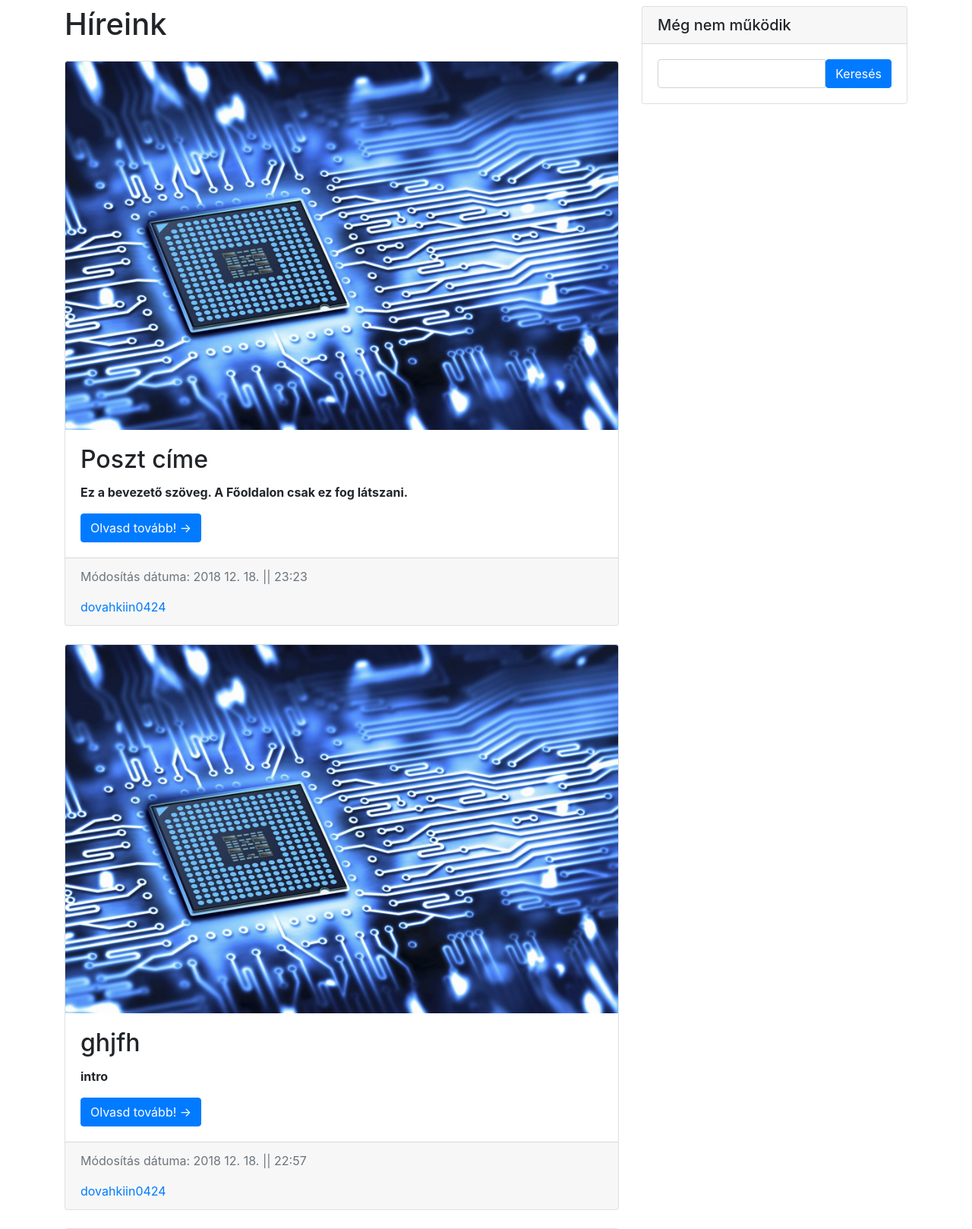
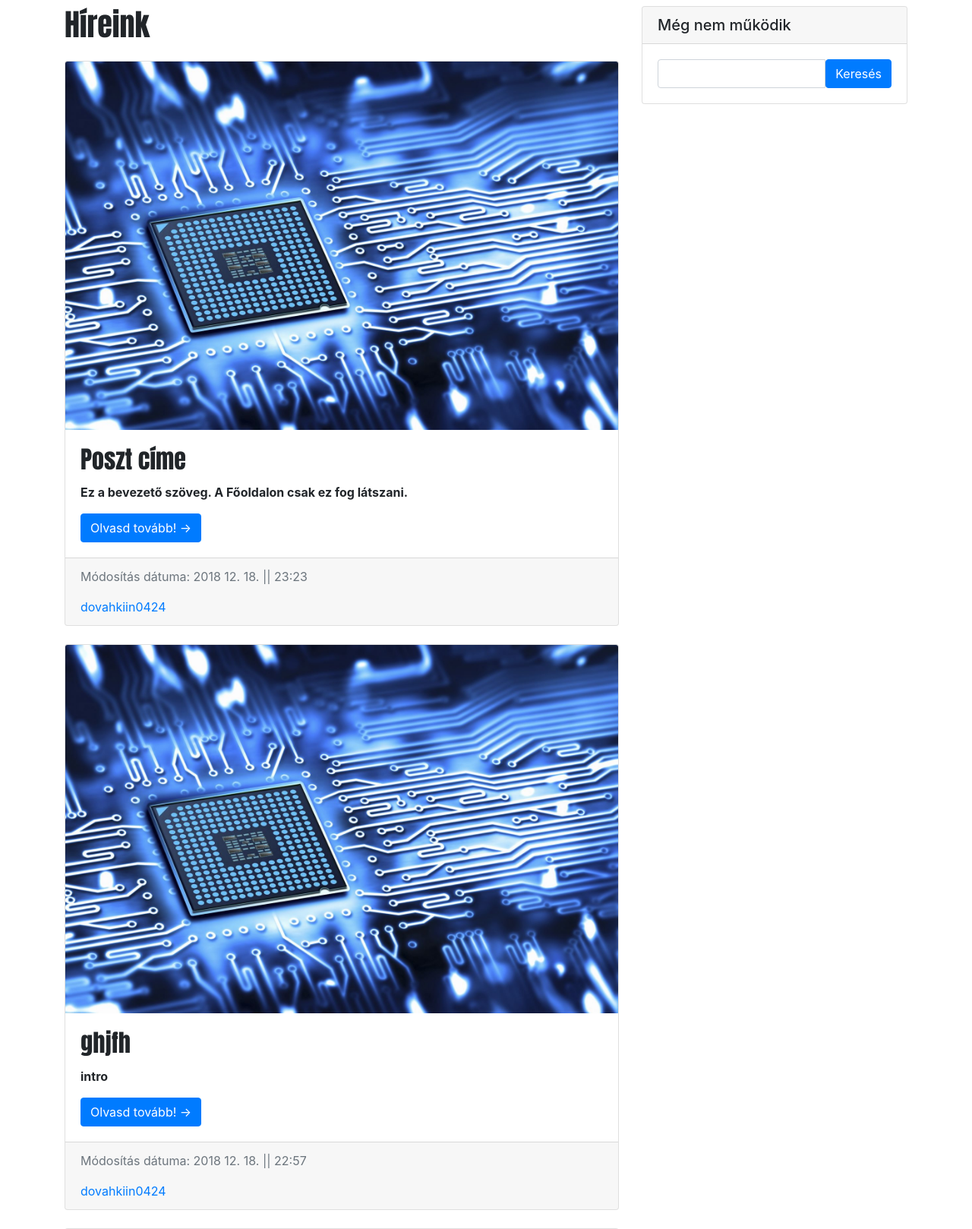
Before and after one commit to dovahkiin0424/hardverszovetseg, a Django app: page / in a window 1280 px wide. Shown: the part 72-1690 px from the top of the page at 76% size. Run offline with Django 3.2, Linux system fonts and the light colour scheme; data comes from the database, SQL or seed files in the repository; some libraries are stand-ins or nearby versions.

Commit message:
Update main.css

```diff
--- a/blog/static/blog/main.css
+++ b/blog/static/blog/main.css
@@ -6,6 +6,10 @@
 
 body {
     padding-top: 54px;
+}
+
+h1, h2 {
+    font-family: Impact, Haettenschweiler, 'Arial Narrow Bold', sans-serif;
 }
 
 .navbar-dark {
```
